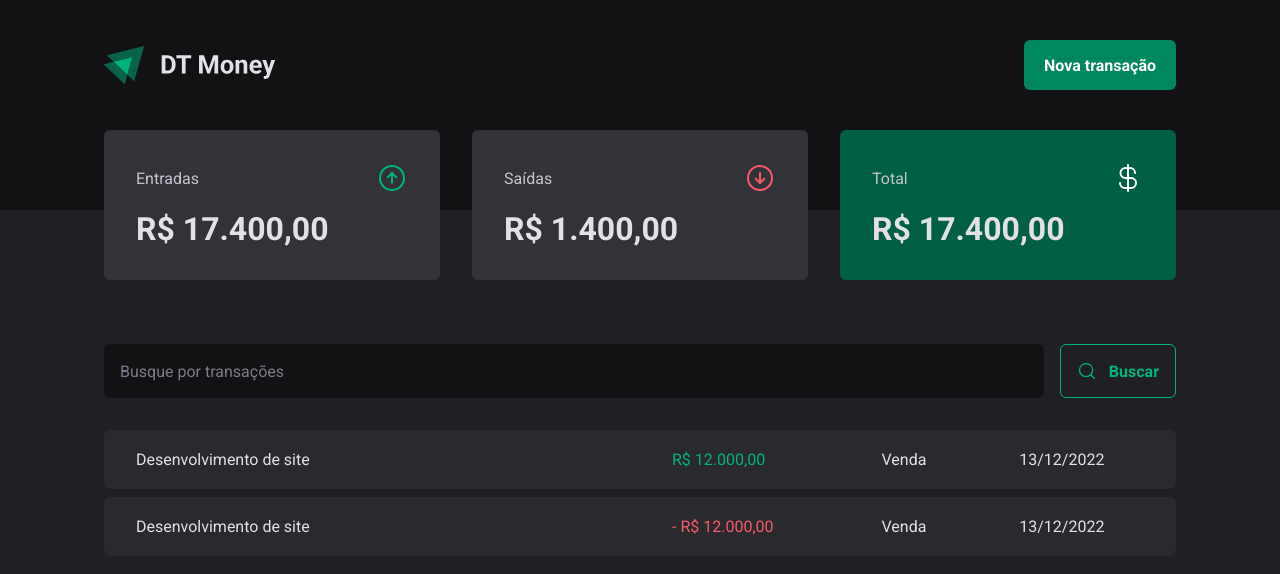
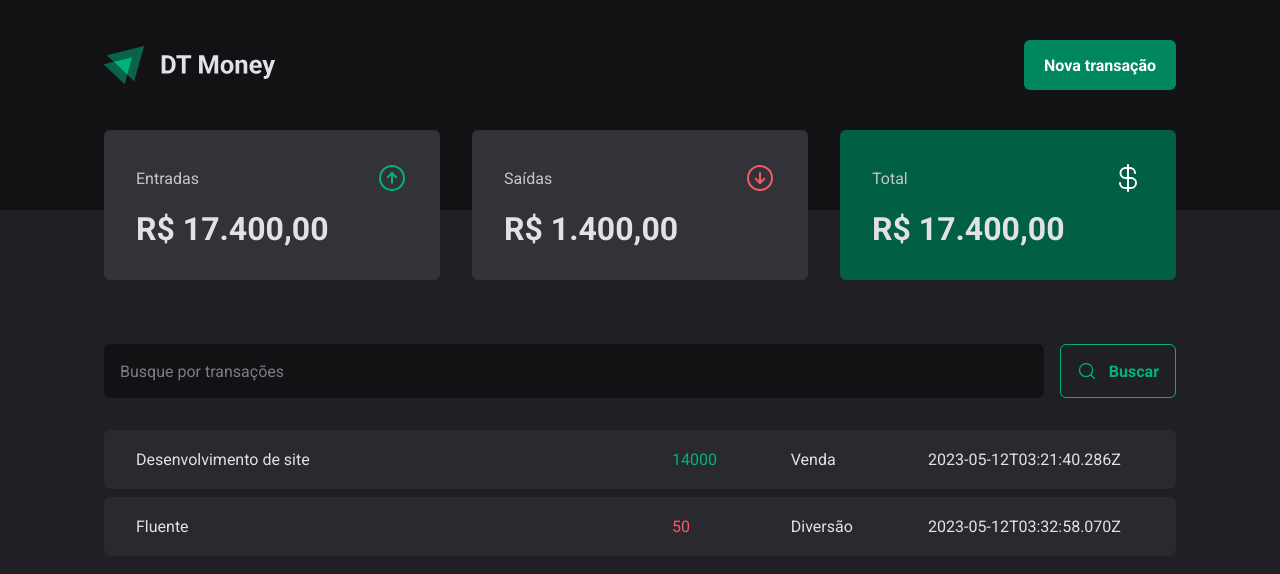
Before and after one commit to luarakerlen/dt-money, a React (Vite) app: page / in a window 1280 px wide. Shown: the top 574 px of the page. Built offline with nearby package versions, Linux system fonts and the light colour scheme; data requests are answered from the project's data file.

Commit message:
chore: get data from server

```diff
--- a/src/pages/Transactions/index.tsx
+++ b/src/pages/Transactions/index.tsx
@@ -1,3 +1,4 @@
+import { useEffect, useState } from 'react';
 import { Header, Summary } from '../../components';
 import { SearchForm } from './components';
 import {
@@ -6,7 +7,28 @@
 	TransactionsTable,
 } from './styles';
 
+interface Transaction {
+	id: number;
+	description: string;
+	type: 'income' | 'outcome';
+	price: number;
+	category: string;
+	createdAt: string;
+}
+
 export function Transactions() {
+	const [transactions, setTransactions] = useState<Transaction[]>([]);
+
+	async function loadTransactions() {
+		const response = await fetch('http://localhost:3000/transactions');
+		const data = await response.json();
+		setTransactions(data);
+	}
+
+	useEffect(() => {
+		loadTransactions();
+	}, []);
+
 	return (
 		<div>
 			<Header />
@@ -16,24 +38,20 @@
 				<SearchForm />
 				<TransactionsTable>
 					<tbody>
-						<tr>
-							<td width='50%'>Desenvolvimento de site</td>
-							<td>
-								<PriceHighlight variant='income'> R$ 12.000,00</PriceHighlight>
-							</td>
-							<td>Venda</td>
-							<td>13/12/2022</td>
-						</tr>
-						<tr>
-							<td width='50%'>Desenvolvimento de site</td>
-							<td>
-								<PriceHighlight variant='outcome'>
-									- R$ 12.000,00
-								</PriceHighlight>
-							</td>
-							<td>Venda</td>
-							<td>13/12/2022</td>
-						</tr>
+						{transactions.map((transaction) => {
+							return (
+								<tr key={transaction.id}>
+									<td width='50%'>{transaction.description}</td>
+									<td>
+										<PriceHighlight variant={transaction.type}>
+											{transaction.price}
+										</PriceHighlight>
+									</td>
+									<td>{transaction.category}</td>
+									<td>{transaction.createdAt}</td>
+								</tr>
+							);
+						})}
 					</tbody>
 				</TransactionsTable>
 			</TransactionsContainer>
```
